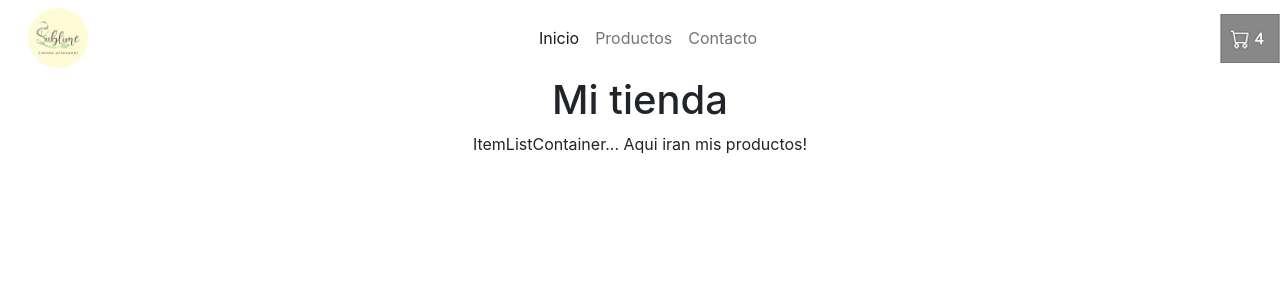
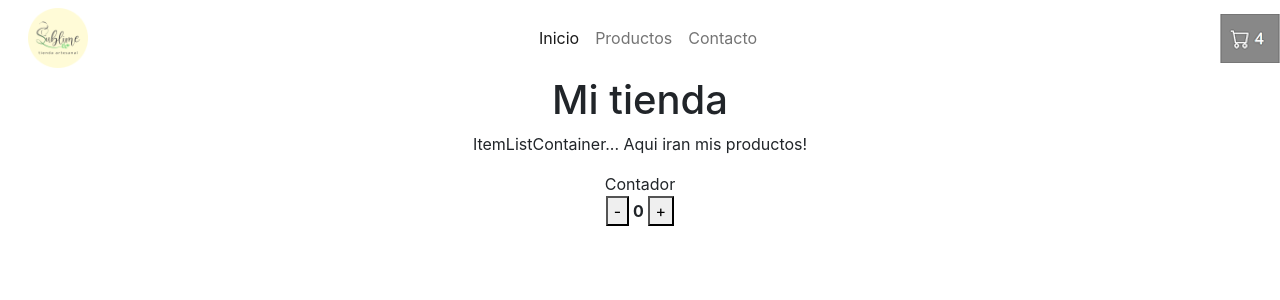
Before and after one commit to cesardaniloleon/sublimereactjs, a React (Create React App) app: page / in a window 1280 px wide. Shown: the top 300 px of the page. Built offline with nearby package versions, Linux system fonts and the light colour scheme.

Commit message:
added itemcount.js

```diff
--- a/src/App.js
+++ b/src/App.js
@@ -2,6 +2,7 @@ import logo from './logo.svg';
 import './App.css';
 import NavBar from './components/NavBar';
 import ItemListContainer from './components/ItemListContainer';
+import ItemCount from './components/ItemCount';
 
 function App() {
   return (
@@ -10,6 +11,12 @@ function App() {
       <h1>Mi tienda</h1>
       <ItemListContainer/>
 
+      <ItemCount/>
+
+
+
+
+
 
     </div>
   );
--- /dev/null
+++ b/src/components/ItemCount.js
@@ -0,0 +1,26 @@
+import React, {useEffect, useState} from 'react'
+
+const ItemCount = () => {
+    console.log('Aqui hay un render del componente contador');
+    const [count, setCount] = useState(0)
+
+    const addHandler = () => {
+        console.log('Se está sumando');
+        setCount(count + 1) }
+
+    const restHandler = () => {
+        console.log('Se está restando');
+        setCount(count - 1) }
+
+
+    return (
+      <>
+        <div>Contador</div>
+        <button onClick={restHandler}> - </button>
+        <strong> {count} </strong>
+        <button onClick={addHandler}> + </button>
+    </>
+  )
+}
+
+export default ItemCount
```
